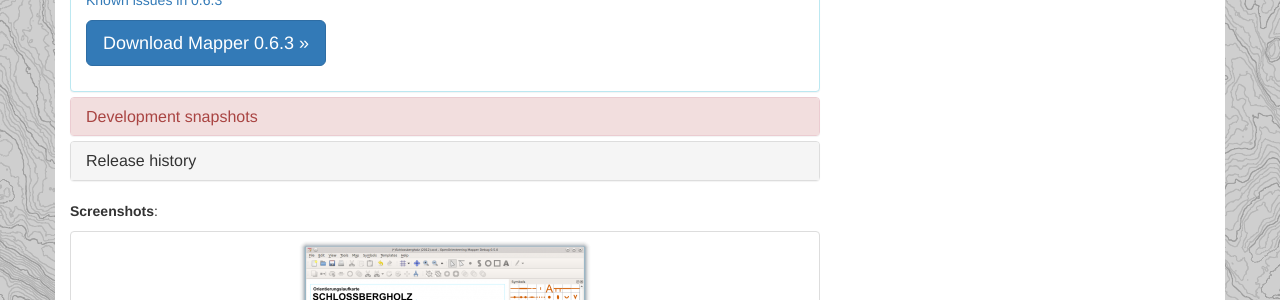
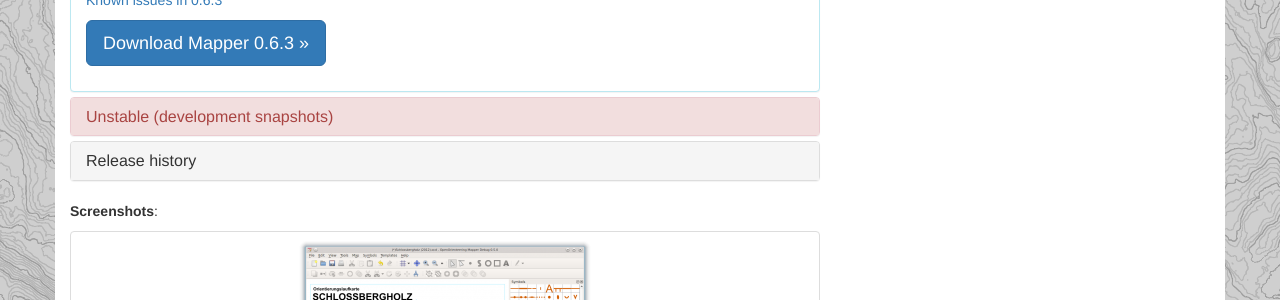
Before and after one commit to OpenOrienteering/OpenOrienteering.github.io, a Jekyll site: the page built from apps/mapper/index.md, in a window 1280 px wide. Shown: the part 776-1076 px from the top of the page. Built offline with Jekyll 4.4.1, drawn with Linux system fonts in a browser that asks for light colours.

Commit message:
Mention GDAL and Linguist in description of unstable

```diff
--- a/apps/mapper/index.md
+++ b/apps/mapper/index.md
@@ -44,7 +44,7 @@ While it is under continuous development and considered in beta state, it has be
     <div class="panel-heading" role="tab" id="heading-unstable-release">
       <h4 class="panel-title">
         <a class="collapsed" role="button" data-toggle="collapse" data-parent="#release-selection" href="#collapse-unstable-release" aria-expanded="false" aria-controls="collapse-unstable-release">
-          Development snapshots
+          Unstable (development snapshots)
         </a>
       </h4>
     </div>
@@ -52,6 +52,7 @@ While it is under continuous development and considered in beta state, it has be
       <ul class="list-group">
         <li class="list-group-item">
         <p>These Windows and Linux packages are updated shortly after changes are published on Github. They may contain unstable code. Please take care (i.e. backups) of your map files when working with the unstable packages. See the known issues for unstable.</p>
+        <p>At the moment, only the unstable packages contain GDAL. The Windows package also includes Qt Linguist for translating Mapper.</p>
         <p><a href="https://github.com/OpenOrienteering/mapper/compare/v{{ page.release.version }}...master">Changes since {{ page.release.version }}</a>
         <br/><a href="https://github.com/OpenOrienteering/mapper/issues?q=is:open%20label:%22known%20issues%20unstable%22">Known issues</a></p>
         </li>
```
